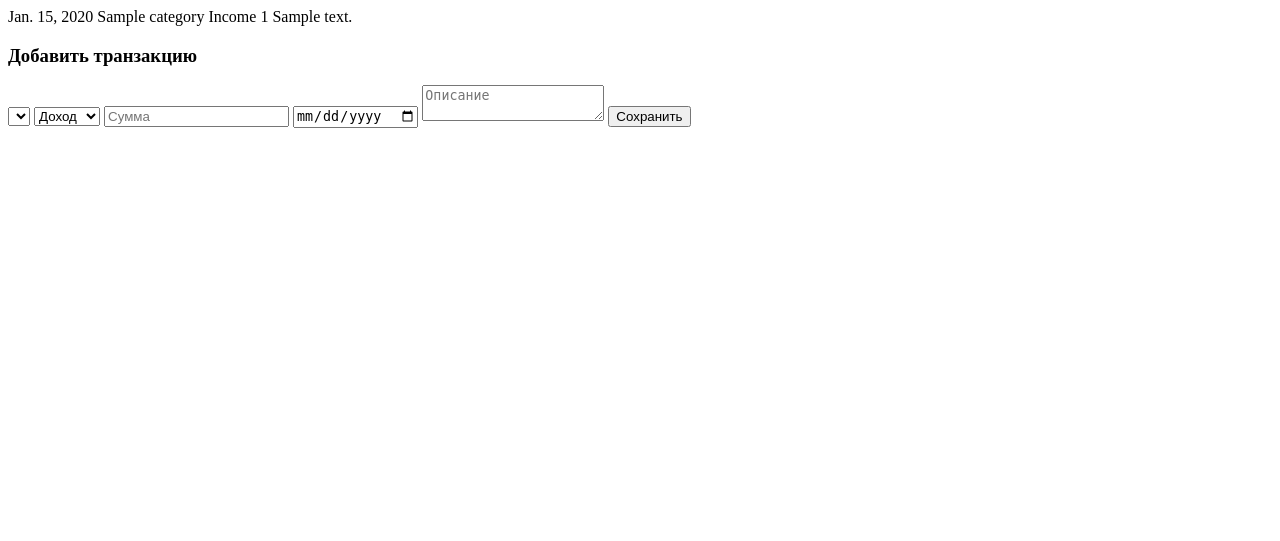
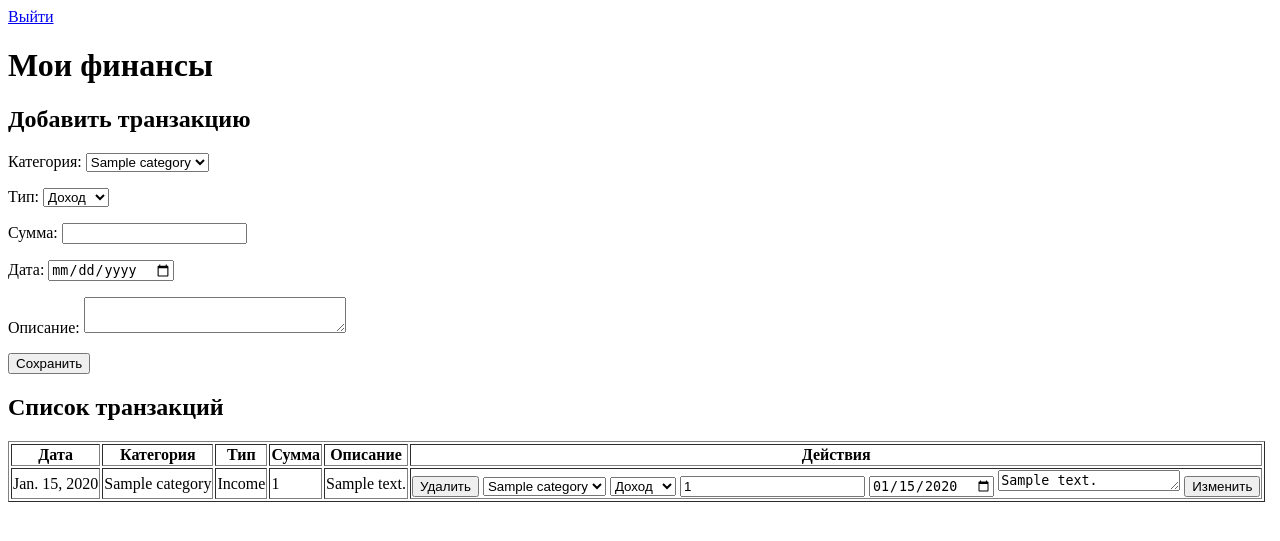
Before and after one commit to Nicolay-Mindigaleev/Financial_accounting_system, a Django app: page / in a window 1280 px wide. Shown: the top 541 px of the page. Run offline with Django 5.2, Linux system fonts and the light colour scheme; a user stored in the database is signed in; tables that the repository leaves empty hold one stand-in row (values such as "Sample post"); lists and menus that the app fills with data are empty.

Commit message:
Complete CRUD for transactions: add, edit, delete; display in one template

```diff
--- a/core/templates/core/index.html
+++ b/core/templates/core/index.html
@@ -1,3 +1,53 @@
+{% extends 'core/base.html' %}
+
+{% block content %}
+<h1>Мои финансы</h1>
+
+<h2>Добавить транзакцию</h2>
+<form method="post" action="{% url 'add_transaction' %}">
+    {% csrf_token %}
+    <p>
+        <label>Категория:</label>
+        <select name="category" required>
+            {% for category in categories %}
+                <option value="{{ category.category_id }}">{{ category.category_name }}</option>
+            {% endfor %}
+        </select>
+    </p>
+    <p>
+        <label>Тип:</label>
+        <select name="operation" required>
+            <option value="Income">Доход</option>
+            <option value="Consumption">Расход</option>
+        </select>
+    </p>
+    <p>
+        <label>Сумма:</label>
+        <input type="number" step="0.01" name="amount" required>
+    </p>
+    <p>
+        <label>Дата:</label>
+        <input type="date" name="date" required>
+    </p>
+    <p>
+        <label>Описание:</label>
+        <textarea name="description" rows="2" cols="30"></textarea>
+    </p>
+    <button type="submit">Сохранить</button>
+</form>
+
+<h2>Список транзакций</h2>
+<table border="1">
+    <thead>
+        <tr>
+            <th>Дата</th>
+            <th>Категория</th>
+            <th>Тип</th>
+            <th>Сумма</th>
+            <th>Описание</th>
+            <th>Действия</th>
+        </tr>
+    </thead>
     <tbody>
         {% for transaction in transactions %}
         <tr>
@@ -6,27 +56,36 @@
             <td>{{ transaction.operation }}</td>
             <td>{{ transaction.transaction_sum }}</td>
             <td>{{ transaction.description }}</td>
+            <td>
+                <form method="post" action="{% url 'delete_transaction' %}" style="display: inline;">
+                    {% csrf_token %}
+                    <input type="hidden" name="id" value="{{ transaction.id }}">
+                    <button type="submit">Удалить</button>
+                </form>
+                <form method="post" action="{% url 'change_transaction' %}" style="display: inline;">
+                    {% csrf_token %}
+                    <input type="hidden" name="id" value="{{ transaction.id }}">
+                    <select name="category">
+                        {% for category in categories %}
+                            <option value="{{ category.category_id }}" {% if category.category_id == transaction.category.category_id %}selected{% endif %}>{{ category.category_name }}</option>
+                        {% endfor %}
+                    </select>
+                    <select name="operation">
+                        <option value="Income" {% if transaction.operation == 'Income' %}selected{% endif %}>Доход</option>
+                        <option value="Consumption" {% if transaction.operation == 'Consumption' %}selected{% endif %}>Расход</option>
+                    </select>
+                    <input type="number" step="0.01" name="amount" value="{{ transaction.transaction_sum }}" required>
+                    <input type="date" name="date" value="{{ transaction.date|date:'Y-m-d' }}" required>
+                    <textarea name="description" rows="1" cols="20">{{ transaction.description }}</textarea>
+                    <button type="submit">Изменить</button>
+                </form>
+            </td>
         </tr>
         {% empty %}
         <tr>
-        <td colspan="5">Нет транзакций</td>
+            <td colspan="6">Нет транзакций</td>
         </tr>
         {% endfor %}
     </tbody>
-<h3>Добавить транзакцию</h3>
-<form method="post" action="{% url 'add_transaction' %}">
-    {% csrf_token %}
-    <select name="category">
-        {% for category in categories %}
-            <option value="{{ category.category_id }}">{{ category.category_name }}</option>
-        {% endfor %}
-    </select>
-    <select name="operation">
-        <option value="Income">Доход</option>
-        <option value="Consumption">Расход</option>
-    </select>
-    <input type="number" name="amount" placeholder="Сумма" required>
-    <input type="date" name="date" required>
-    <textarea name="description" placeholder="Описание"></textarea>
-    <button type="submit">Сохранить</button>
-</form>
+</table>
+{% endblock %}
--- a/core/urls.py
+++ b/core/urls.py
@@ -6,4 +6,7 @@ urlpatterns = [
     path('registration/', views.register_view, name='register'),
     path('login/', views.login_view, name='login'),
     path('logout/', views.logout_view, name='logout'),
+    path('add/', views.add_transaction, name='add_transaction'),
+    path('delete/', views.delete_transaction, name='delete_transaction'),
+    path('change/', views.change_transaction, name='change_transaction'),
 ]
--- a/core/views.py
+++ b/core/views.py
@@ -2,7 +2,7 @@ from django.shortcuts import render, redirect
 from django.contrib.auth.forms import UserCreationForm, AuthenticationForm
 from django.contrib.auth import login, logout
 from django.contrib.auth.decorators import login_required
-from .models import Transaction
+from .models import Transaction, Category
 from .forms import UserDataCreationForm
 #registration or auntification
 
@@ -13,11 +13,11 @@ def register_view(request):
             user = form.save()
             return redirect("index")
     form = UserDataCreationForm()
-    return render(request, "core/registration.html",  {'form': form})
+    return render(request, "core/registration.html",  {"form": form})
 
 def login_view(request):
     if request.method == "POST":
-        form = AuthenticationForm(data=request.POST)
+        form = AuthenticationForm(request, data=request.POST)
         if form.is_valid():
             user = form.get_user()
             login(request, user)
@@ -34,6 +34,49 @@ def logout_view(request):
 @login_required
 def index(request):
     transactions = Transaction.objects.filter(user=request.user)
-    return render(request, "core/index.html", {'transactions': transactions})
+    categories = Category.objects.filter(user=request.user)
+    return render(request, "core/index.html", {
+        "transactions": transactions,
+        "categories": categories
+    })
+
+@login_required
 def add_transaction(request):
+    if request.method == "POST":
+        Transaction.objects.create(
+            user=request.user,
+            category_id=request.POST["category"],
+            operation=request.POST["operation"],
+            transaction_sum=request.POST["amount"],
+            date=request.POST["date"],
+            description=request.POST.get("description", "")
+        )
     return redirect("index")
+
+@login_required
+def delete_transaction(request):
+    if request.method == "POST":
+        transaction_id = request.POST.get("id")
+        if transaction_id:
+            Transaction.objects.filter(
+                id=transaction_id,
+                user=request.user
+            ).delete()
+    return redirect("index")
+
+@login_required
+def change_transaction(request):
+    if request.method == "POST":
+        transaction_id = request.POST.get("id")
+        if transaction_id:
+            Transaction.objects.filter(
+                    id=transaction_id,
+                    user=request.user
+            ).update(
+                category_id=request.POST["category"],
+                operation=request.POST["operation"],
+                transaction_sum=request.POST["amount"],
+                date=request.POST["date"],
+                description=request.POST.get("description", "")
+            )
+    return redirect("index")
```
Lines whose indentation alone changed are shown as unchanged.
